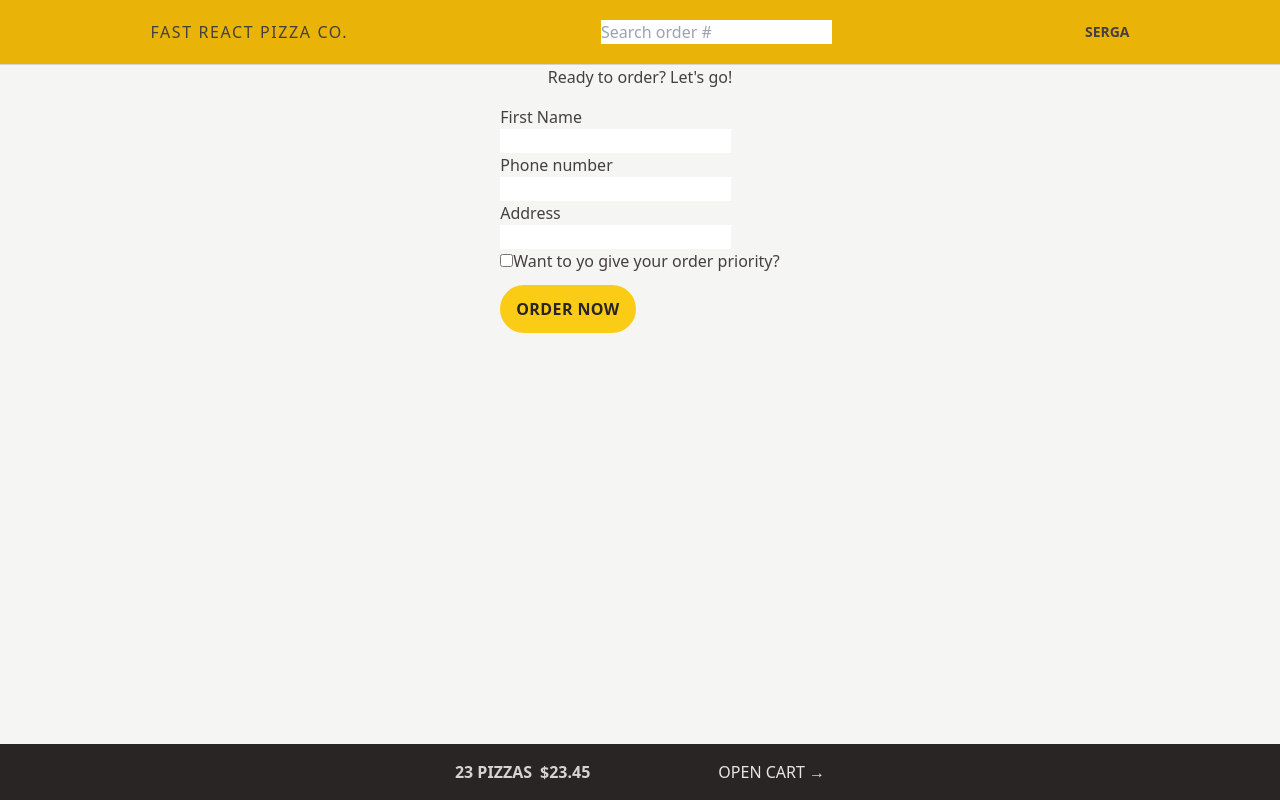
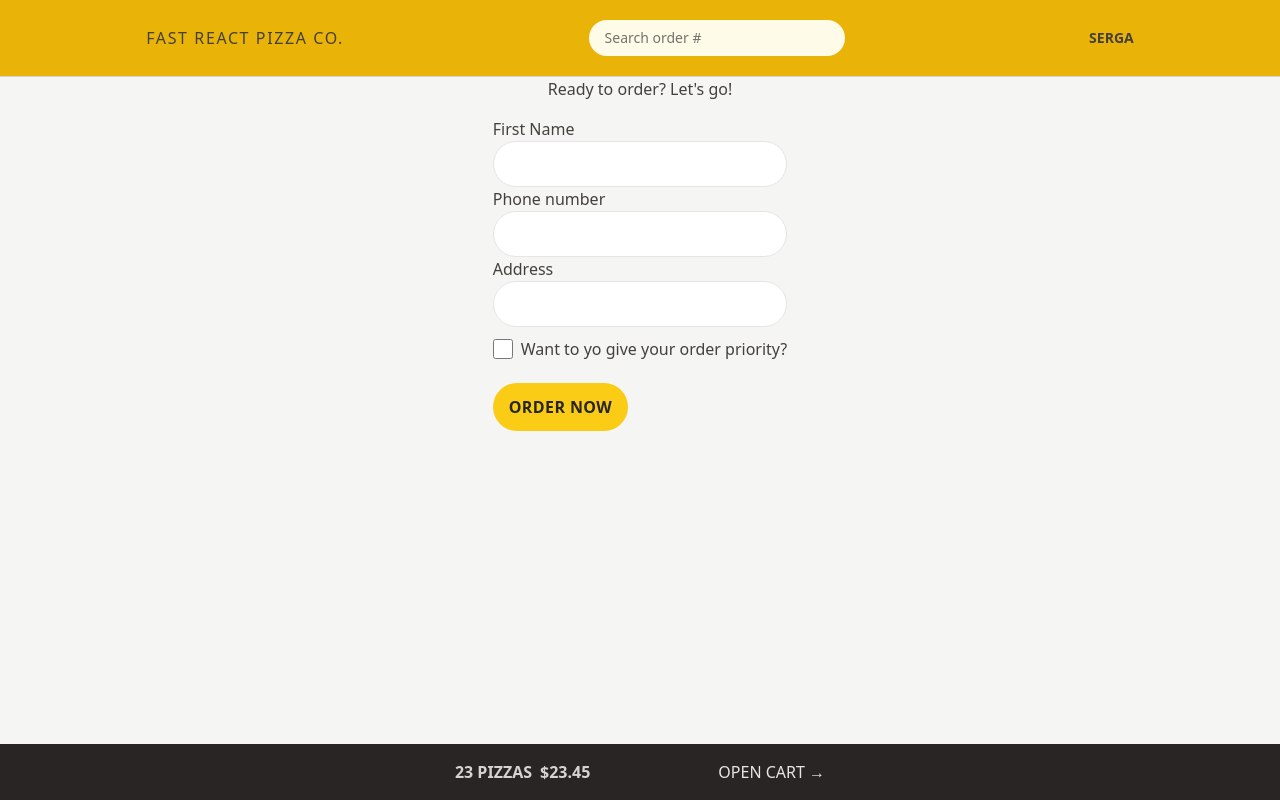
Before and after one commit to Ahmed-Serag19/pizzaroni, a React (Vite) app: page /order/new in a window 1280 px wide. Built offline with nearby package versions, Linux system fonts and the light colour scheme.

Commit message:
added styling for the inputs

```diff
--- a/src/features/order/CreateOrder.jsx
+++ b/src/features/order/CreateOrder.jsx
@@ -46,14 +46,24 @@ function CreateOrder() {
         <div>
           <label>First Name</label>
           <div>
-            <input type="text" name="customer" required />
+            <input
+              type="text"
+              name="customer"
+              required
+              className="w-full rounded-full border border-stone-200 px-4 py-2 text-sm transition-all duration-300 focus:outline-none focus:ring-1 focus:ring-yellow-400 md:px-6 md:py-3"
+            />
           </div>
         </div>
 
         <div>
           <label>Phone number</label>
           <div>
-            <input type="tel" name="phone" required />
+            <input
+              type="tel"
+              name="phone"
+              required
+              className="w-full rounded-full border border-stone-200 px-4 py-2 text-sm transition-all duration-300 focus:outline-none focus:ring-1 focus:ring-yellow-400 md:px-6 md:py-3"
+            />
           </div>
           {formErrors?.phone && <p>{formErrors.phone}</p>}
         </div>
@@ -61,12 +71,18 @@ function CreateOrder() {
         <div>
           <label>Address</label>
           <div>
-            <input type="text" name="address" required />
+            <input
+              type="text"
+              name="address"
+              required
+              className="w-full rounded-full border border-stone-200 px-4 py-2 text-sm transition-all duration-300 focus:outline-none focus:ring-1 focus:ring-yellow-400 md:px-6 md:py-3"
+            />
           </div>
         </div>
 
-        <div>
+        <div className="flex items-center gap-2">
           <input
+            className="my-3 h-5 w-5 accent-yellow-400 focus:outline-none focus:ring-1 focus:ring-yellow-400 focus:ring-offset-1"
             type="checkbox"
             name="priority"
             id="priority"
--- a/src/features/order/SearchOrder.jsx
+++ b/src/features/order/SearchOrder.jsx
@@ -15,6 +15,7 @@ const SearchOrder = () => {
         placeholder="Search order #"
         value={query}
         onChange={(e) => setQuery(e.target.value)}
+        className="w-32 rounded-full bg-yellow-50 px-4 py-2 text-sm transition-all duration-300 placeholder:text-stone-500 focus:w-40 focus:outline-none focus:ring focus:ring-yellow-500 focus:ring-opacity-50 sm:w-64 sm:focus:w-72"
       />
     </form>
   );
```
